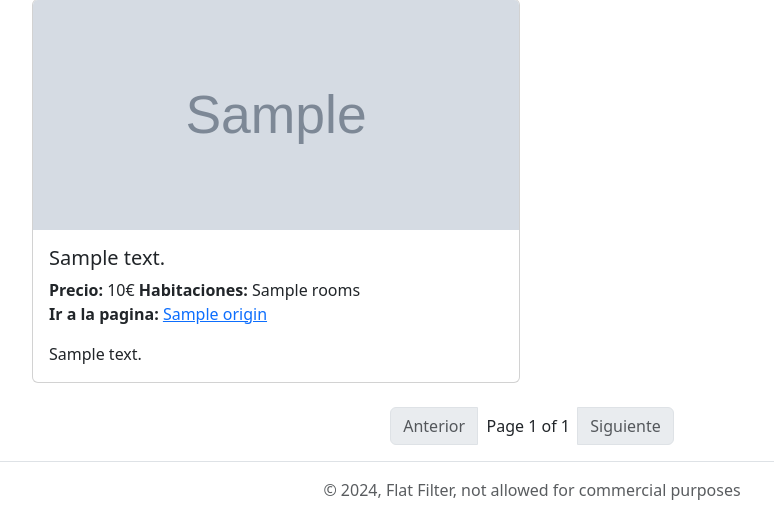
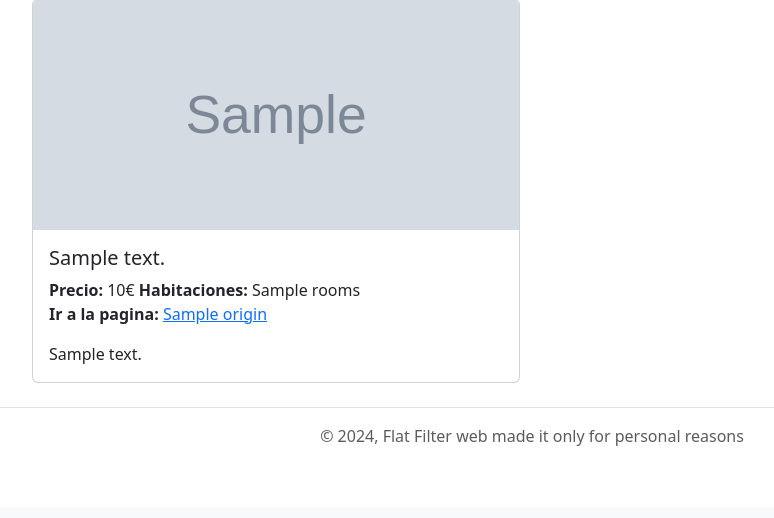
Before and after one commit to DavidIriondo/flat-filter, a Flask app: template templates/index.html in a window 1280 px wide. Shown: the part 293-811 px from the top of the page, without its empty margins (108-882 px from the left). After the commit the page ends 739 px from the top, so only its background shows below. Run offline with Flask 3, Linux system fonts and the light colour scheme; the template is opened without the code that fills it: values that come from a table or form of the project are taken from there, most other values are stand-ins (such as "Sample title", 1, 10 or a date in 2020); grey boxes marked "Sample" are stand-in pictures.

Commit message:
new version for production
key words algoritm implemented to exclude all flat with words listed in the black list. Also footer and tab icon are implemented

```diff
--- a/app.py
+++ b/app.py
@@ -14,6 +14,7 @@ secret_key = secrets.token_hex(64)
 
 #Configuration app class
 app = Flask(__name__)
+#Solo es necesario para acciones que modifiquen el estado del servidor
 app.config['SECRET_KEY'] = str(secret_key)
 
 #Scrapy manager para orquestar los componentes web
@@ -31,57 +32,6 @@ for r in rules.values():
     lower_case_regex = r.lower()
     compiled_rules.append(re.compile(lower_case_regex))
 
-
-mock_list = []
-for i in range(1, 91):
-    flat = Flat()
-    flat.address = f"Address: {i}"
-    flat.description = "This is an example of a short text description"
-    flat.price = "800"
-    flat.rooms = "2"
-    flat.origin = "Example"
-    mock_list.append(flat)
-
-
-#Pagina principal
-@app.route("/api/v1/flat/main", methods=["GET", "POST"])
-def main_page():
-    #Formulario que envia el usuario
-    form = FilterForm()
-
-    #El usuario ha enviado el formulario y el metodo
-    if request.method == "POST" and form.validate():
-
-        form_fields={
-            "province": form.province.data,
-            "municipality": form.municipality.data,
-            "min_price": form.min_price.data,
-            "max_price": form.max_price.data,
-            "room_numbers": form.room_numbers.data
-            }
-
-        #Aplicamos el filtro seleccionado y las reglas de matcheo
-        #scrapy_manger.start_process(compiled_rules, form_fields)
-        flat_list = scrapy_manger.get_flatList()
-
-        return render_template("index.html", flat_list = mock_list,  form=form, key_words= key_words)
-
-    #Al realizar la peticion GET usamos el filtro por defecto y usamos las reglas de matcheo
-    #scrapy_manger.start_process(compiled_rules)
-    flat_list = scrapy_manger.get_flatList()
-
-    page = request.args.get('page', 1, type=int)
-    per_page = 10
-    start = (page - 1) * per_page
-    end = start + per_page
-    total_pages = (len(mock_list) + per_page - 1) // per_page
-
-    items_on_page = mock_list[start:end]
-
-    return render_template("index.html", flat_list = mock_list,  form=form, key_words=key_words,
-                           items_on_page = items_on_page, total_pages = total_pages, page = page)
-
-"""
 #Pagina principal
 @app.route("/api/v1/flat/main", methods=["GET", "POST"])
 def main_page():
@@ -110,7 +60,6 @@ def main_page():
     flat_list = scrapy_manger.get_flatList()
 
     return render_template("index.html", flat_list = flat_list,  form=form, key_words=key_words)
-"""
 
 
 #-------------Paginas de errores-----------
--- a/services/scrapy_modules/foto_casa_module.py
+++ b/services/scrapy_modules/foto_casa_module.py
@@ -14,17 +14,17 @@ class FotoCasa(ScrapyBase):
         headers = self.build_headers()
         flat_list = []
         invalid_flat_list = []
-        """
+
         response = requests.get(url, headers=headers)
         real_states = response.json()
+
         """
-
         #Leemos de un archivo local
         with open("../fotocasa.json", 'r', encoding='utf-8') as file:
             # Read the entire file content
             json_content = file.read()
             real_states = json.loads(json_content)
-
+        """
 
         #Obtenemos la informacion del json
         json_flat_list = real_states["realEstates"]
--- a/services/scrapy_modules/idealista_module.py
+++ b/services/scrapy_modules/idealista_module.py
@@ -21,7 +21,6 @@ class Idealista(ScrapyBase):
         invalid_flat_list = []
 
         # Realizar la solicitud GET
-        """
         response = requests.get(url, headers=headers)
 
         #Obtenemos la info de los pisos y decodificamos la informacion a utf-8
@@ -33,13 +32,13 @@ class Idealista(ScrapyBase):
 
         #Obtenemos la parte que nos hace falta
         html_content = json_response["plainText"]
+
         """
-
         # Open the file in read mode ('r')
         with open("../idealista.html", 'r', encoding='utf-8') as file:
                 # Read the entire file content
                 html_content = file.read()
-
+        """
         #Scrapeamos el contenido html
         soup = BeautifulSoup(html.unescape(html_content), "lxml")
         article_elements = soup.find_all("article", class_="item-multimedia-container")
--- a/templates/index.html
+++ b/templates/index.html
@@ -56,7 +56,7 @@
 
         <!--Contiene todos los pisos-->
         <div class="row row-cols-1 row-cols-md-2 g-4 px-lg-6 pb-2 pt-2">
-            {% for flat in items_on_page %}
+            {% for flat in flat_list %}
             <div class="col">
                 <div class="card h-100">
                     <img src="{{flat.image_link}}" onerror="this.src='/static/resources/image-not-found.png'" class="card-img-top" alt="...">
@@ -73,35 +73,6 @@
             </div>
             {% endfor %}
         </div>
-        <!--Pagination-->
-        <nav aria-label="Page navigation example" class="mt-3">
-          <ul class="pagination justify-content-center">
-            {% if page > 1 %}
-            <li class="page-item">
-              <a class="page-link" href="{{ url_for('main_page', page=page-1)}}" tabindex="-1">Anterior</a>
-            </li>
-            {% else %}
-            <li class="page-item disabled">
-              <a class="page-link" href="" tabindex="-1">Anterior</a>
-            </li>
-            {% endif %}
-
-
-            <span class="" style="align-self: center;"> &nbsp; Page {{page}} of {{total_pages}} &nbsp;</span>
-
-
-            {% if page < total_pages %}
-            <li class="page-item">
-              <a class="page-link" href="{{ url_for('main_page', page=page+1)}}">Siguiente</a>
-            </li>
-            {% else %}
-            <li class="page-item disabled">
-              <a class="page-link" href="{{ url_for('main_page', page=page+1)}}">Siguiente</a>
-            </li>
-            {% endif %}
-
-          </ul>
-        </nav>
 
     <!-- Modal -->
     <div class="modal fade" id="staticBackdrop" data-bs-backdrop="static" data-bs-keyboard="false" tabindex="-1" aria-labelledby="staticBackdropLabel" aria-hidden="true">
@@ -149,7 +120,7 @@
     <div class="container">
       <footer class="d-flex justify-content-center align-items-center py-3 my-3 border-top">
         <div class="col-md-4 d-flex justify-content-center w-100">
-          <span class="text-muted">© 2024, Flat Filter, not allowed for commercial purposes</span>
+          <span class="text-muted">© 2024, Flat Filter web made it only for personal reasons</span>
         </div>
       </footer>
     </div>
--- a/utils/utils.py
+++ b/utils/utils.py
@@ -39,7 +39,7 @@ def get_regex_rules():
         "no se alquila larga temporada" : "no se alquila larga temporada",
         "solo en el los meses de invierno" : "solo en el los meses de invierno",
         "solo para profesores" : "solo para profesores",
-        "de septiembre a julio" : rf"de\s*{format_months_for_regex()}\s*a\s*{format_months_for_regex()}",
+        "de septiembre a julio" : rf"de\s*{format_months_for_regex()}\s*(a|hasta|hasta fin de)\s*{format_months_for_regex()}",
         "15 de Septiembre a 30  de Julio" : rf"[0-9]+\s*(|de)\s*{format_months_for_regex()}\s*(|a|al)\s*[0-9]+\s*(|de)\s*{format_months_for_regex()}",
         "desde septiembre 2024 a junio 2025" : rf"{format_months_for_regex()}\s*[0-9]{{4}}\s*(a|al|hasta)\s*{format_months_for_regex()}\s*[0-9]{{4}}",
         "temporada septiembre a enero" : rf"temporada\s*{format_months_for_regex()}\s*a\s*{format_months_for_regex()}",
```
